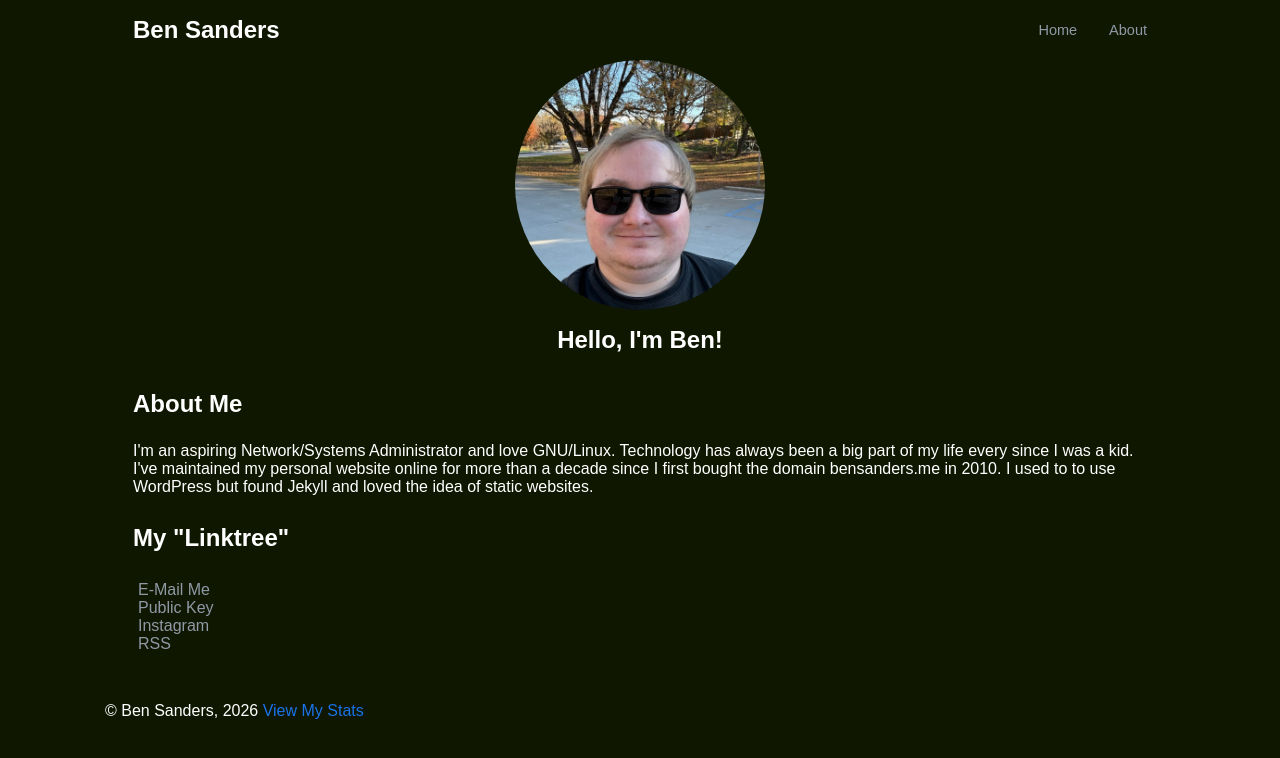
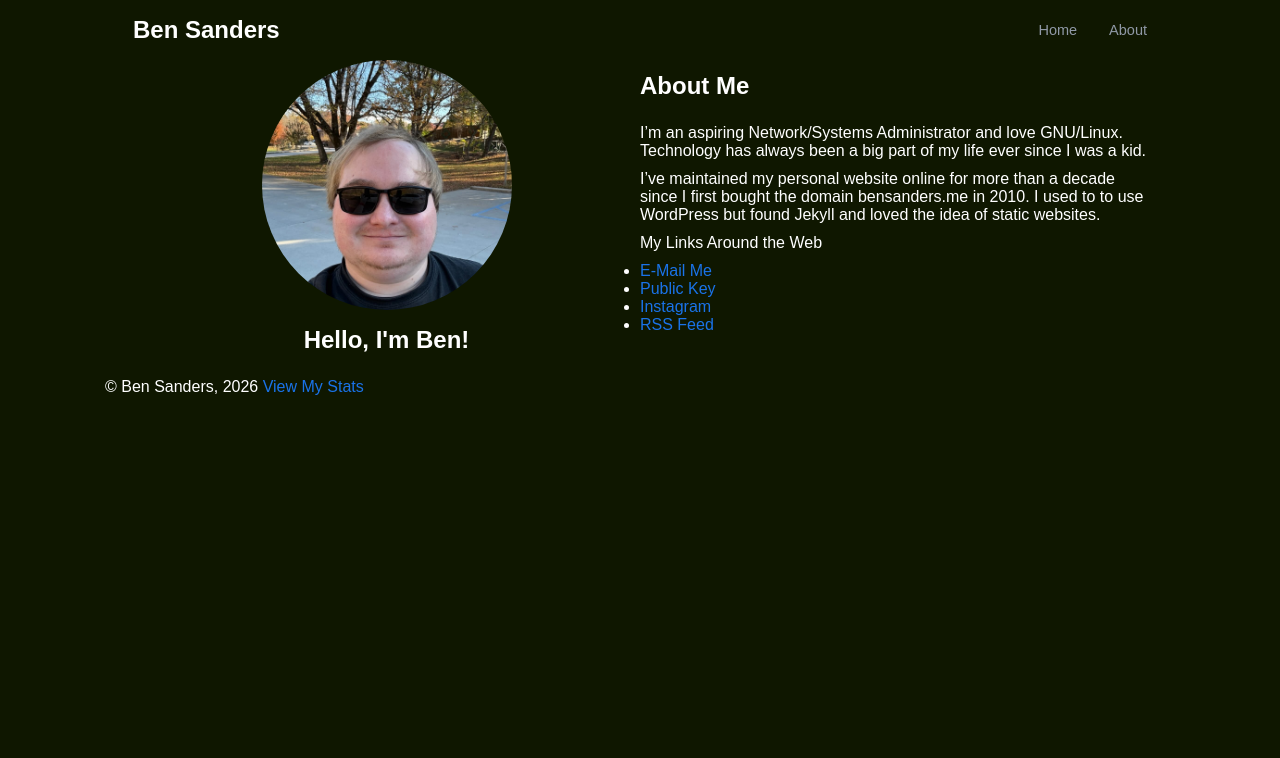
Before and after one commit to BenSanders/bensanders.net, a Jekyll site: the page built from about.md, in a window 1280 px wide. Shown: the top 758 px of the page. Built offline with Jekyll 4.4.1, drawn with Linux system fonts in a browser that asks for light colours; comment, search, counter and statistics services are not loaded.

```diff
--- a/_includes/header.html
+++ b/_includes/header.html
@@ -4,7 +4,7 @@
                     <a class="logo" href="/"><h1>Ben Sanders</h1></a>
                     <div class="nav-link">
                         <a href="/">Home</a>
-                        <a href="#about">About</a>
+                        <a href="/about">About</a>
                     </div>
                 </nav>
             </div>
--- a/_layouts/about.html
+++ b/_layouts/about.html
@@ -7,29 +7,8 @@
                     <h2>Hello, I'm Ben!</h2>
                 </div>
                 <div>
-                    <h2>About Me</h2>
-                    <p>
-                        I'm an aspiring Network/Systems Administrator and love GNU/Linux. Technology has always been
-                        a big part of my life every since I was a kid.
-                    </p>
-                    <p>
-                        I've maintained my personal website online for more than a decade since I first bought the
-                        domain bensanders.me in 2010. I used to to use WordPress but found Jekyll and loved the idea
-                        of static websites.
-                    </p>
-                    <nav class="linktree-nav">
-                        <h2>My "Linktree"</h2>
-                        <div class="link-container">
-                            <div class="links">
-                                <ul>
-                                    <li><a href="mailto:hello@bensanders.net">E-Mail Me</a></li>
-                                    <li><a href="/assets/Benjamin Sanders hello@bensanders.net-(0x6315D57EC842B54E)-public.asc">Public Key</a></li>
-                                    <li><a href="https://www.instagram.com/thebensanders/">Instagram</a></li>
-                                    <li><a href="/feed.xml">RSS</a></li>
-                                </ul>
-                            </div>
-                        </div>
-                    </nav>
+                    <h2>{{ page.title }}</h2>
+                    {{ content }}
                 </div>
             </div>
         </section>
--- a/about.md
+++ b/about.md
@@ -1,8 +1,18 @@
 ---
 layout: about
-title: About
+title: About Me
 date: 2026-08-27
 permalink: /about
 author: Benjamin Sanders
 catagories: about
 ---
+I'm an aspiring Network/Systems Administrator and love GNU/Linux. Technology has always been a big part of my life ever since I was a kid.
+
+I've maintained my personal website online for more than a decade since I first bought the domain bensanders.me in 2010. I used to to use WordPress but found Jekyll and loved the idea of static websites.
+
+My Links Around the Web
+
+* [E-Mail Me](mailto:hello@bensanders.net)
+* [Public Key](http://localhost:4000/assets/Benjamin%20Sanders%20hello@bensanders.net-(0x6315D57EC842B54E)-public.asc)
+* [Instagram](https://www.instagram.com/thebensanders/)
+* [RSS Feed](/feed.xml)
--- a/assets/css/main.css
+++ b/assets/css/main.css
@@ -30,10 +30,14 @@ h2, h3 {
   padding: 0.5em 0 1em 0;
 }
 
-/* .container {
+.about-grid {
   display: grid;
   grid-template-columns: 1fr 1fr;
-} */
+}
+
+.about-grid p {
+  padding-bottom: 10px;
+}
 
 .wrap {
     max-width: var(--max-wid);
@@ -126,14 +130,24 @@ nav {
     list-style-type: none;
 }
 
+.gear-grid {
+    display: grid;
+    grid-template-columns: 1fr 1fr 1fr;
+}
+
+#blog ul li {
+  list-style: none;
+  padding: 0;
+  text-align: center;
+}
+
 .article-grid {
   width: 100%;
   max-width: 750px;
 }
 
-.gear-grid {
-    display: grid;
-    grid-template-columns: 1fr 1fr 1fr;
+.article-grid img {
+  width: 100%;
 }
 
 .article-grid p {
@@ -159,6 +173,29 @@ nav {
   display: block;
 }
 
+pre {
+  background-color: #333;
+  border: 1px solid black;
+  color: white;
+  page-break-inside: avoid;
+  font-family: monospace;
+  font-size: 15px;
+  line-height: 1.6;
+  margin-bottom: 1.6em;
+  max-width: 100%;
+  overflow: auto;
+  white-space: pre-wrap;
+  padding: 1em 1.5em;
+  display: block;
+  word-wrap: break-word;
+}
+
+.language-plaintext.highlighter-rouge {
+  background-color: #333;
+  border: 1px solid black;
+  color: white;
+}
+
 footer {
     width: 100%;
     max-width: 1070px;
```
Also changed, not shown: _drafts/2026-09-15-the-joys-of-creating-in-the-age-of-ai.md (added, +14 -0 lines).
